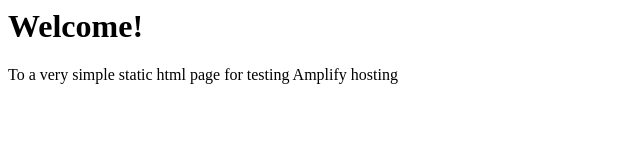
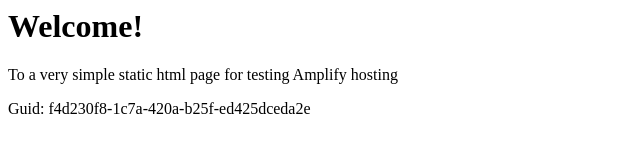
Before and after one commit to aws-aemilia-mxp/Github-PR-Commit-Integration-Test-DoNotTouch-v0-preprod-eu-south-1, a website: page src/index.html in a window 1280 px wide. Shown: the whole page, without its empty margins (0-640 px from the left). Drawn offline with Linux system fonts and the light colour scheme.

Commit message:
commit from integ tests

```diff
--- a/src/index.html
+++ b/src/index.html
@@ -1,3 +1,5 @@
+
+
 <html lang="en">
 
 <head>
@@ -10,6 +12,6 @@
 <body>
     <h1>Welcome!</h1>
     <p>To a very simple static html page for testing Amplify hosting</p>
-</body>
+    <p>Guid: f4d230f8-1c7a-420a-b25f-ed425dceda2e</p></body>
 
 </html>
```
